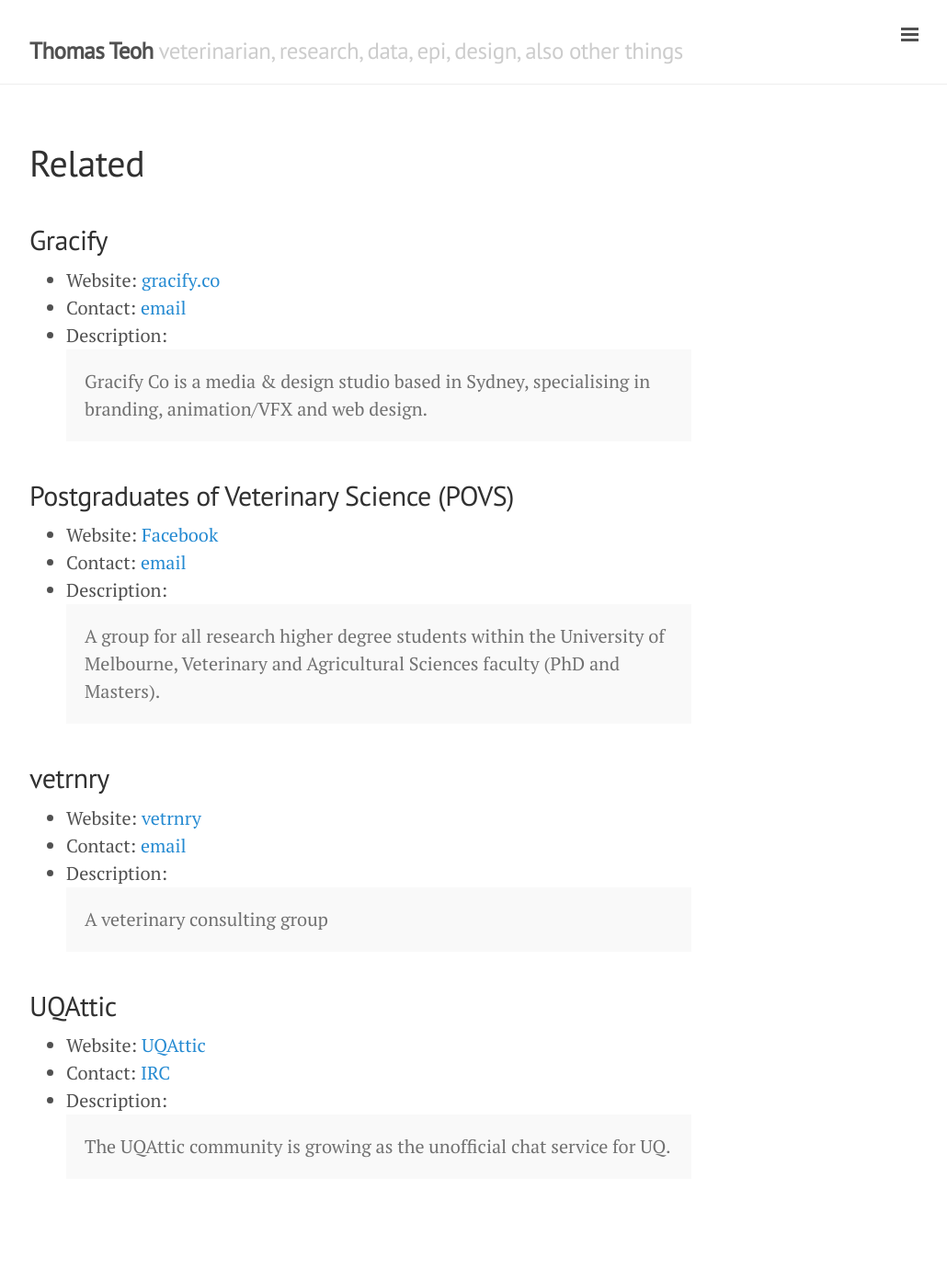
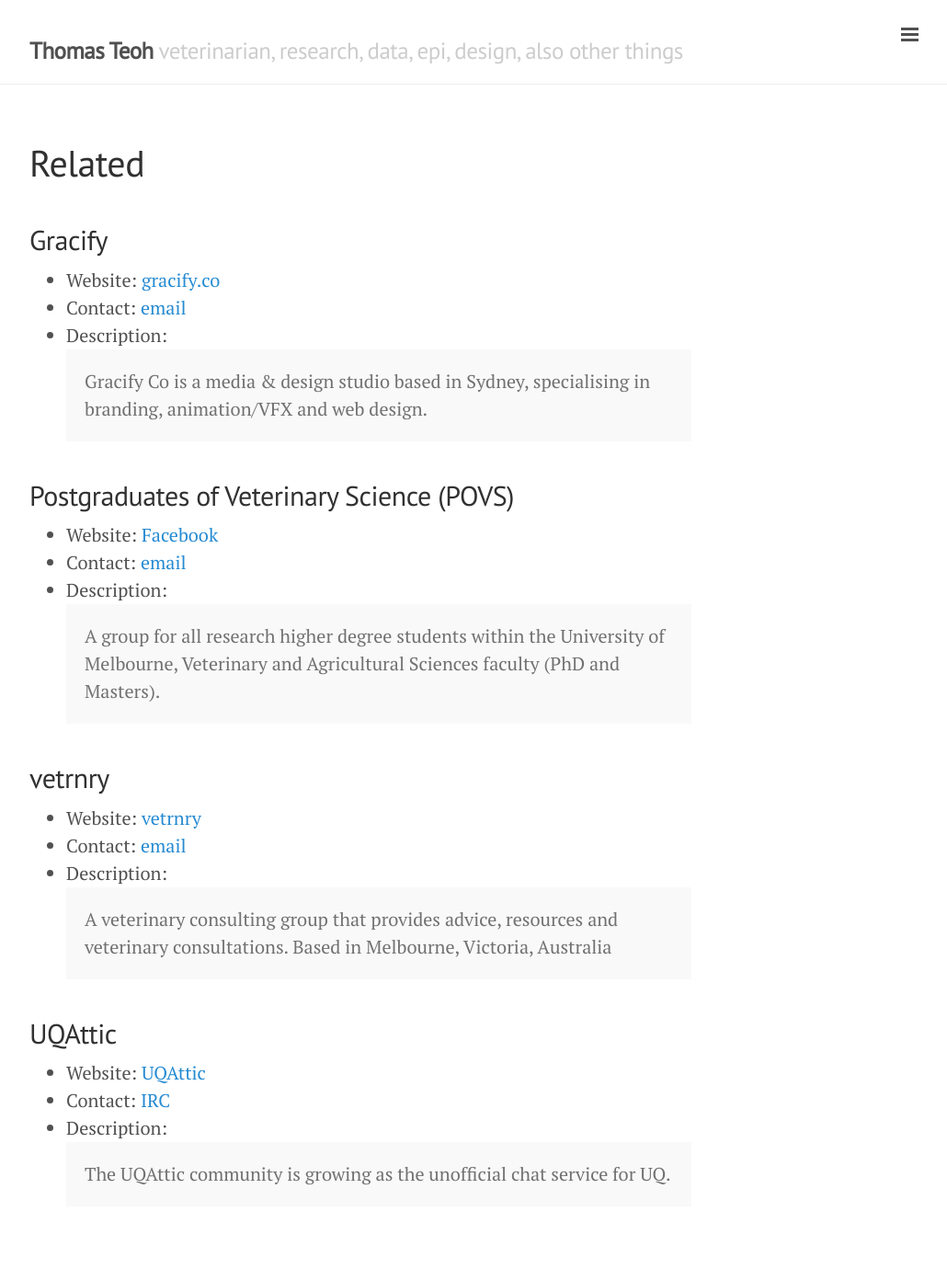
Before and after one commit to thomasteoh/thomasteoh.github.io, a Jekyll site: the page built from related.md, in a window 1280 px wide. Shown: the whole page at 92% size, without its empty margins (248-1278 px from the left). Built offline with Jekyll 4.4.1, drawn with Linux system fonts in a browser that asks for light colours; before the commit the page ends 1362 px from its top, so only the background shows below that.

Commit message:
Added more details to the vetrnry entry for related

```diff
--- a/_data/related.yml
+++ b/_data/related.yml
@@ -17,7 +17,7 @@
   address-text: vetrnry
   contact: "mailto: contact@vetrnry.com"
   contact-text: email
-  description: A veterinary consulting group
+  description: A veterinary consulting group that provides advice, resources and veterinary consultations. Based in Melbourne, Victoria, Australia
 
 - name: UQAttic
   address: "https://www.uqattic.net"
```
